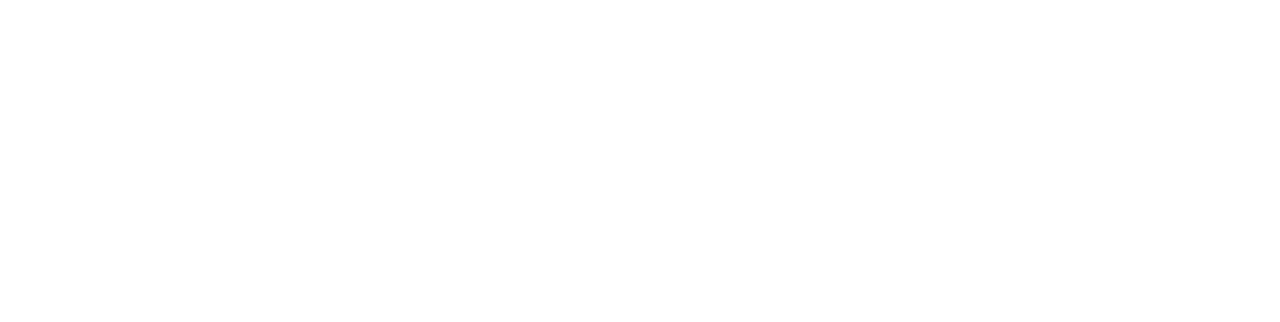
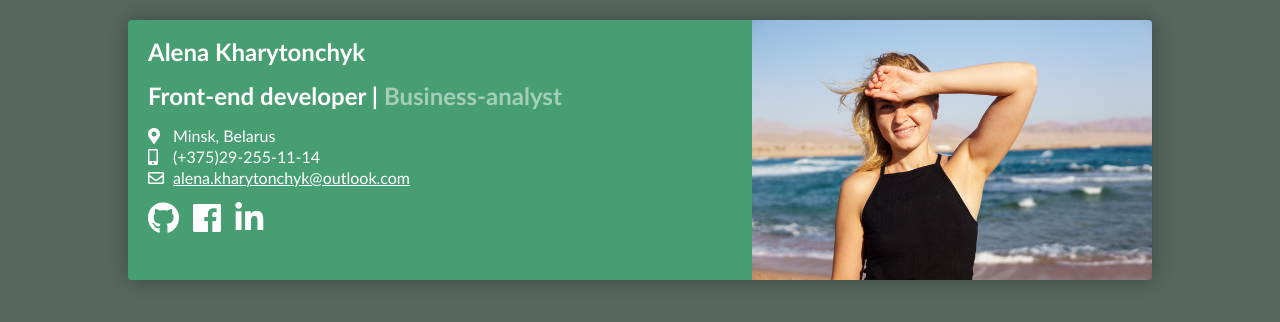
Before and after one commit to AlenaKharytonchyk/rsschool-codejam1-cv, a plain HTML site: page index.html in a window 1280 px wide. Drawn offline with Linux system fonts and the light colour scheme.

Commit message:
feat: add personal-info card

```diff
--- a/css/styles.css
+++ b/css/styles.css
@@ -0,0 +1,58 @@
+body {
+    background:  #55675e;
+    font: normal 16px/1 "Trebuchet MS", Helvetica, sans-serif;
+}
+section {
+    width: 85%;
+    max-width: 1024px;
+    min-width: 680px;
+    margin: 0 auto;
+}
+delimiter {
+    padding: 0 5px;
+}
+.card {
+    box-sizing: content-box;
+    margin: 20px auto;
+    overflow: hidden;
+    border-radius: 4px;
+    text-align: left;
+    text-overflow: ellipsis;
+}
+header {
+    display: grid;
+    grid-template-columns: 2fr 1fr;
+    grid-gap: 2px;
+    box-shadow: 1px 0 20px 0 rgba(0,0,0,0.3);
+    background-color: #489e73;
+    overflow: hidden;
+    height: 260px;
+}
+header, a, i {
+    color: #fff;
+}
+.personal-info {
+    padding: 0 0 20px 20px;
+}
+.prev-job {
+    opacity: 0.5;
+}
+header ul {
+    list-style-type: none;
+    padding-inline-start: 0;
+}
+.contact-info li {
+    margin-bottom: 5px;
+}
+.contact-info i {
+    width: 20px;
+    margin-right: 5px;
+}
+.socmedia li {
+    display: inline;
+    font-size: 2em;
+    margin-right: 10px;
+}
+.socmedia i:hover {
+    text-shadow: 0 0 9px #fff ;
+}
--- a/index.html
+++ b/index.html
@@ -1,5 +1,6 @@
 <!DOCTYPE html>
 <html lang="en">
+
 <head>
     <meta charset="UTF-8">
     <meta name="viewport" content="width=device-width, initial-scale=1.0">
@@ -19,7 +20,39 @@
     <link rel="stylesheet" href="./css/styles.css">
     <title>Alena Kharytonchyk</title>
 </head>
+
 <body>
+    <section>
+        <header class="card">
+            <div class="personal-info">
+                <h1 class="full-name">
+                    Alena Kharytonchyk
+                </h1>
+                <h2 class="job-title">
+                    <span>Front-end developer</span>
+                    <span class="delimiter">|</span>
+                    <span class="prev-job">Business-analyst</span>
+                </h2>
+                <ul class="contact-info">
+                    <li><i class="fas fa-map-marker-alt"></i>Minsk, Belarus</li>
+                    <li><i class="fas fa-mobile-alt"></i>(+375)29-255-11-14</li>
+                    <li><a href="mailto:alena.kharytonchyk@outlook.com" title="Mail me"><i class="far fa-envelope"></i>alena.kharytonchyk@outlook.com</a></li>
+                </ul>
+                <ul class="socmedia">
+                    <li><a href="https://github.com/AlenaKharytonchyk" title="My githab" target="_blank"><i class="fab fa-github"></i></a></li>
+                    <li><a href="https://www.facebook.com/lenkaal" title="My facebook" target="_blank"><i class="fab fa-facebook-f"></i></a></li>
+                    <li><a href="https://www.linkedin.com/in/alena-kharytonchyk-aleinikova-82504390/" title="My LinkedIn"
+                            target="_blank"><i class="fab fa-linkedin-in"></i></a></li>
+                </ul>
+            </div>
+            <div class="avatar">
+                <img src="./img/alena_foto.jpg" alt="Pretty girl is supposed to be here" width="400px">
+            </div>
+        </header>
+        <article class="card">
 
+        </article>
+    </section>
 </body>
+
 </html>
```
